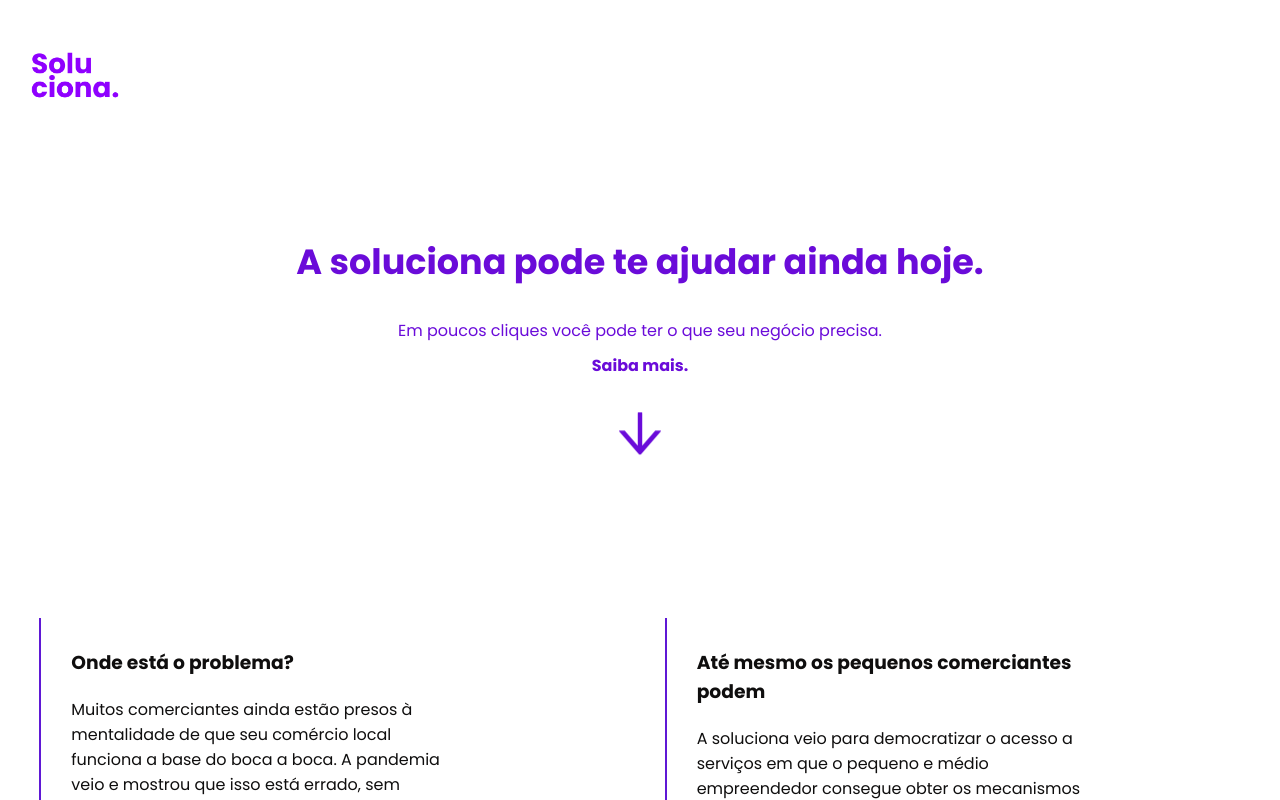
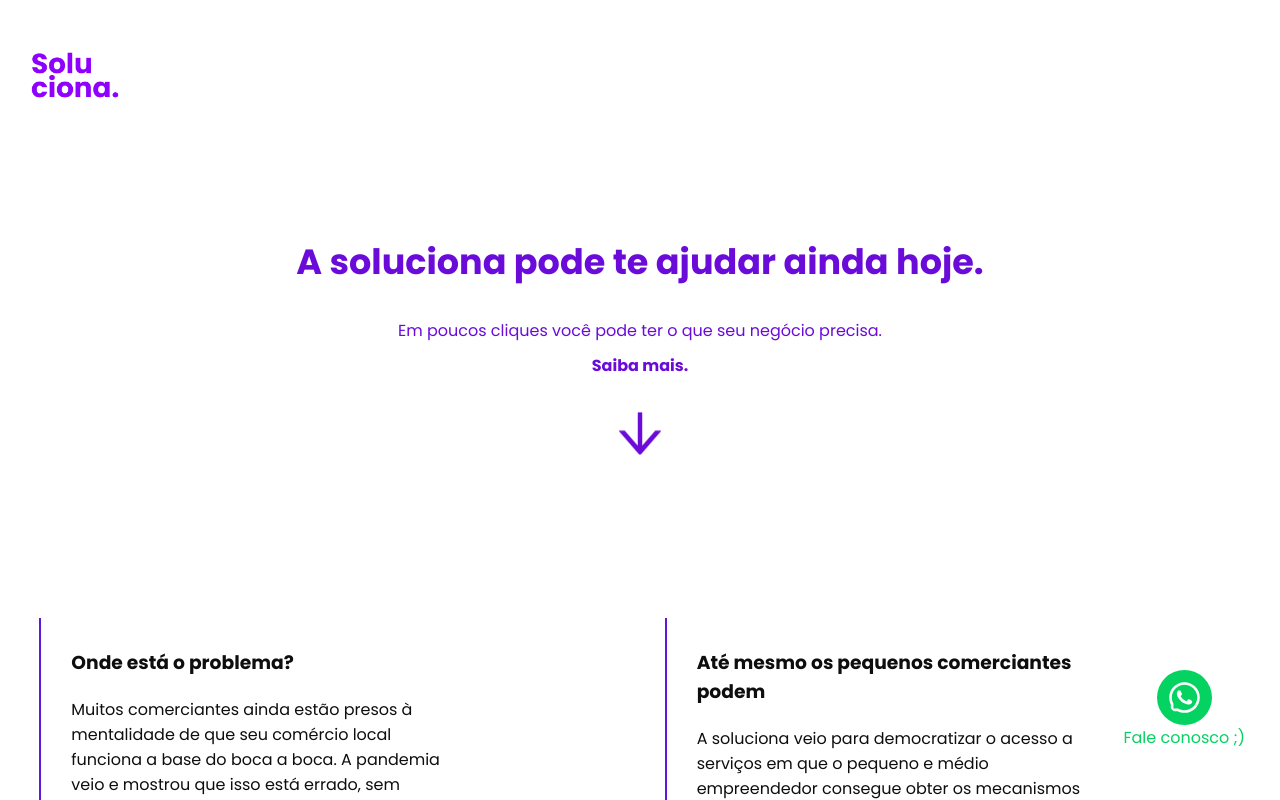
Before and after one commit to theJoseNeto/Soluciona-website, a React (Create React App) app: page / in a window 1280 px wide. Shown: the top 800 px of the page. Built offline with nearby package versions, Linux system fonts and the light colour scheme.

Commit message:
whatsapp button added

```diff
--- a/src/components/header/index.jsx
+++ b/src/components/header/index.jsx
@@ -1,12 +1,20 @@
 
 import logovazada from "../../assets/images/logovazada.png";
+import { AiOutlineWhatsApp } from 'react-icons/ai';
+
 import './style.css';
+
 
 export default function Header(){
     return(
         <header>
             <img className="logo-soluc" src={logovazada} alt="soluciona"/>
 
+            <a  className="contact-button" href="https://instagram.com/soluciona.io/" target="_blank">
+                <AiOutlineWhatsApp className="wpp-button"></AiOutlineWhatsApp>
+                <p>Fale conosco ;)</p>
+            </a>
+
         </header>
     )
 }
--- a/src/components/header/style.css
+++ b/src/components/header/style.css
@@ -10,21 +10,30 @@ header{
 }
 
 .contact-button {
-    width: 120px;
+    display: flex;
+    justify-content: center;
+    align-items: center;
+    flex-direction: column;
     position: fixed;
     right: 35px;
     bottom: 50px;
     text-align: center;
-    border: none;
-    padding: 5px 20px;
-    border-radius: 10%;
-    background: var(--cta-buttons-color);
-    font-weight: 600;
     cursor: pointer;
     text-decoration: none;
     color: white;
     cursor: pointer;
 
+}
+
+.contact-button p{
+    color: var(--cta-buttons-color);
+}
+
+.wpp-button{
+    background: var(--cta-buttons-color);
+    font-size: 55px;
+    border-radius: 100%;
+    padding:  10px;
 }
 
 @media all and (min-width : 786px) {
--- a/src/pages/home/homepage.jsx
+++ b/src/pages/home/homepage.jsx
@@ -47,7 +47,7 @@ export default function Home() {
                     <div className="container-plan-images-row-02">
                         <div className="col-02 container-child-plan-images">
                             <img src={pgtoUnique} alt="services" />
-                            <a href="https://bit.ly/mensal-soluciona" className="default-cta-button">Adquirir plano</a>
+                            <a href="https://bit.ly/agregadorDeLink-soluciona" className="default-cta-button">Adquirir plano</a>
                         </div>
                     </div>
                 </section>
```
